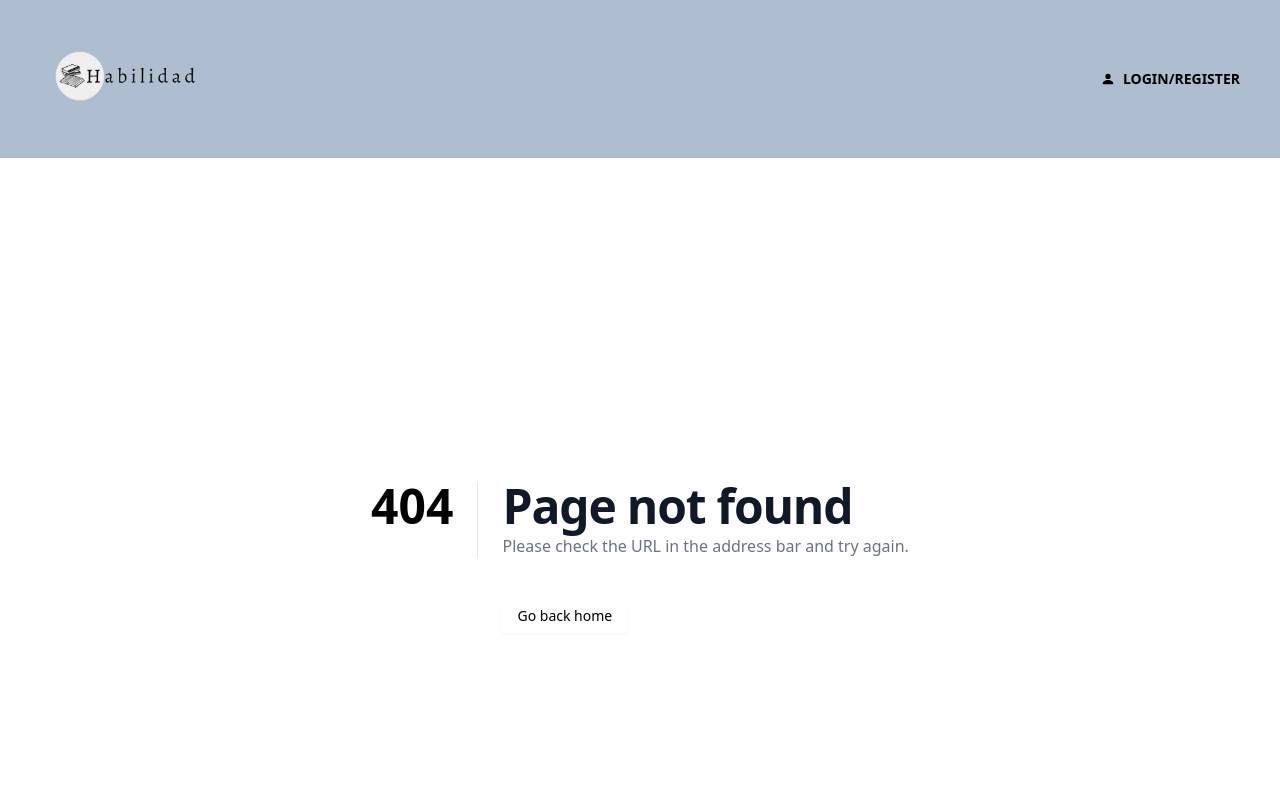
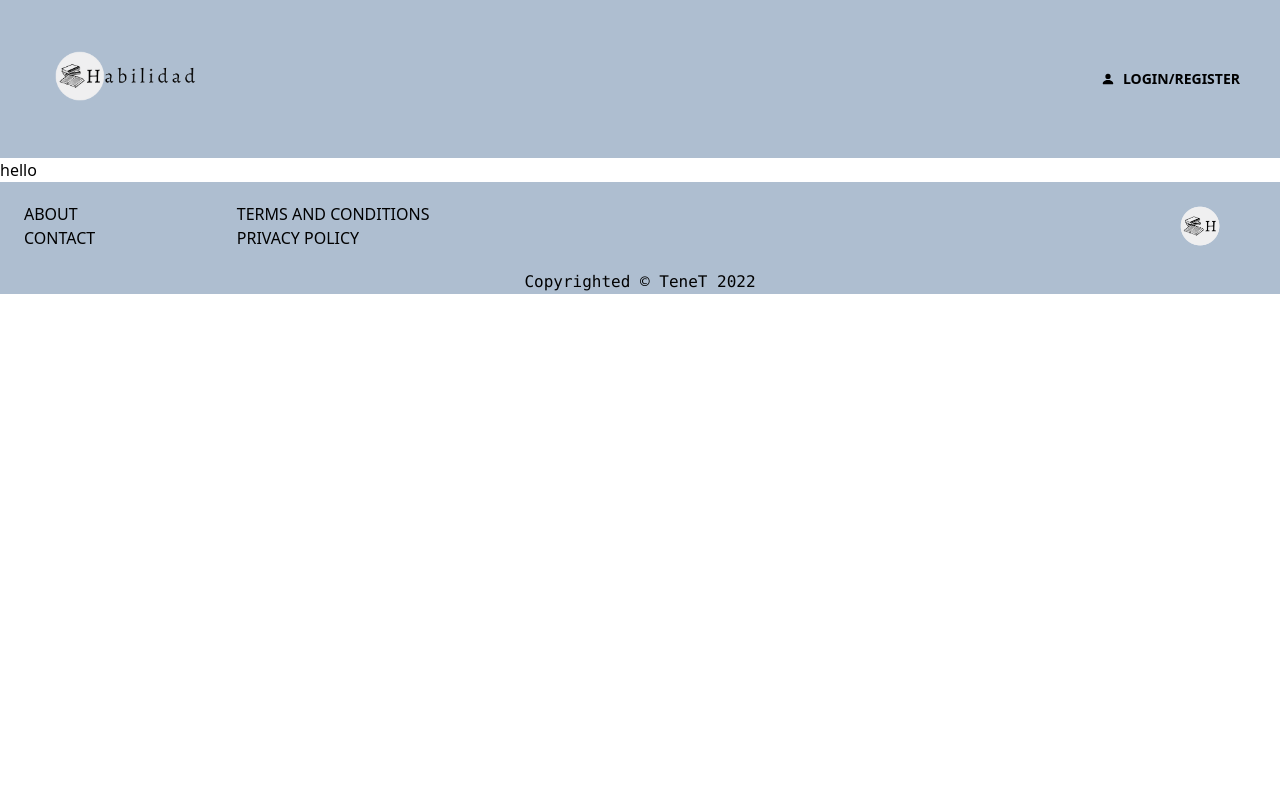
Before and after one commit to ICT3103-P1-TeneT-Habilidad/habilidad, a React (Create React App) app in the folder client/: page /createcourse in a window 1280 px wide. Before the commit this address had no page. Shown: the top 800 px of the page. Built offline with nearby package versions, Linux system fonts and the light colour scheme.

Commit message:
feat: created course creation page and route

```diff
--- a/client/src/App.js
+++ b/client/src/App.js
@@ -1,6 +1,6 @@
 import { BrowserRouter, Routes, Route } from 'react-router-dom'
 import './App.css'
-import { Dashboard, Error, ForgetResetPwd, Login, Register, Profile } from './pages/index'
+import { Dashboard, Error, ForgetResetPwd, Login, Register, Profile, CreateCourse } from './pages/index'
 import { Footer, Navbar } from './components/index'
 
 function App() {
@@ -14,6 +14,7 @@ function App() {
                 <Route path="/register" element={<Register />} />
                 <Route path="/login" element={<Login />} />
                 <Route path="/profile" element={<Profile />} />
+                <Route path="/createcourse" element={<CreateCourse />} />
             </Routes>
             <Footer />
         </BrowserRouter>
--- /dev/null
+++ b/client/src/pages/CreateCourse.jsx
@@ -0,0 +1,11 @@
+import React from 'react'
+
+const CreateCourse = () =>{
+    return (
+        <div>
+            <h1>hello</h1>
+        </div>
+    )
+}
+
+export default CreateCourse
--- a/client/src/pages/index.jsx
+++ b/client/src/pages/index.jsx
@@ -4,5 +4,6 @@ import ForgetResetPwd from './ForgetResetPwd'
 import Login from './Login'
 import Register from './Register'
 import Profile from './Profile'
+import CreateCourse from './CreateCourse'
 
-export { Dashboard, Error, ForgetResetPwd, Login, Register, Profile }
+export { Dashboard, Error, ForgetResetPwd, Login, Register, Profile, CreateCourse }
```
